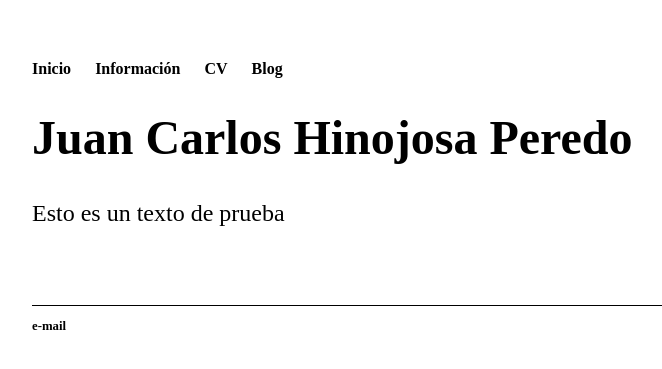
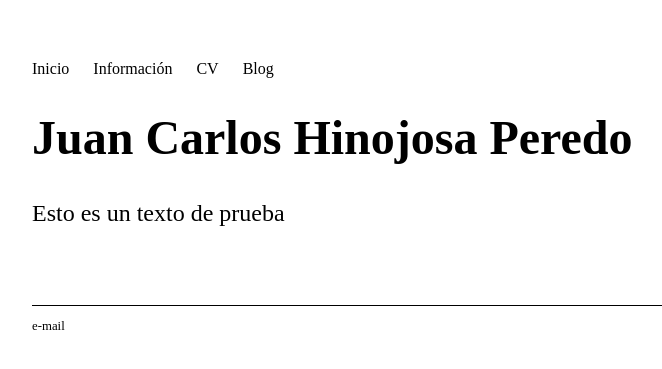
Before and after one commit to jhinojosp/jhinojosp.github.io, a Jekyll site: the page built from index.html, in a window 1280 px wide. Shown: the top 369 px of the page, without its empty margins (160-822 px from the left). Built offline with Jekyll 4.4.1, drawn with Linux system fonts in a browser that asks for light colours.

Commit message:
ahora si creo que ya

```diff
--- a/css/main.css
+++ b/css/main.css
@@ -22,17 +22,10 @@ body {
     margin: 60px auto;
     width: 70%;
 }
-nav {
-    font: 'opensans-regular', sans-serif;
+nav ul, footer ul {
+    font: 'opensans-bold', sans-serif;
     padding: 0px;
     list-style: none;
-    font-weight: bold;
-}
-ul, footer ul {
-    font: 'opensans-regular', sans-serif;
-    padding: 0px;
-    list-style: none;
-    font-weight: bold;
 }
 nav ul li, footer ul li {
     display: inline;
@@ -44,11 +37,11 @@ a {
 }
 a:hover {
     text-decoration: none;
-    color: lightslategrey;
+    color: rgb(54, 55, 56);
 }
 h1 {
     font-size: 3em;
-    font: "opensans-bold", sans;
+    font: "opensans-bold", sans-serif;
 }
 p {
     font-size: 1.5em;
```
